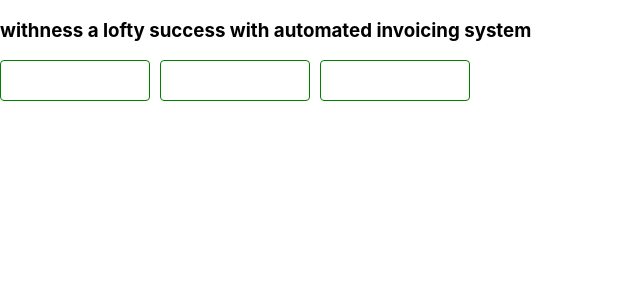
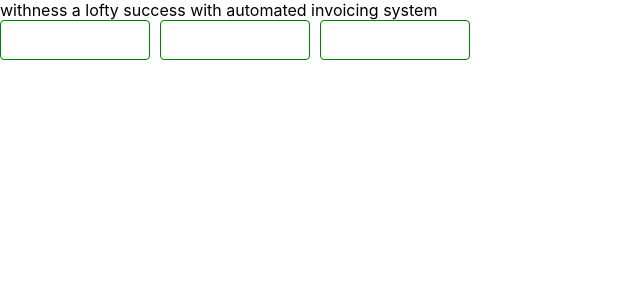
Before and after one commit to alaminyusuf/ticket-app, a Next.js app: page / in a window 1280 px wide. Shown: the top 300 px of the page, without its empty margins (0-640 px from the left). Built offline with nearby package versions, Linux system fonts and the light colour scheme.

Commit message:
Fix: Master head tailwind fix

```diff
--- a/components/MasterHead.tsx
+++ b/components/MasterHead.tsx
@@ -7,19 +7,20 @@ const Header: FC = () => {
       <div className='flex-1 grid'>
         <div className="bg-[url('../public/invoice.png')]  bg-no-repeat"></div>
 
-        <div className='mx-auto w-eighty text-4xl place-items-center'>
-          <h3>
+        <div className='mx-auto w-eighty text-medium place-items-center'>
+          <div>
             <span className='text-forestgreen capitalize'>withness</span> a
-            lofty <span className='text-forestgreen captalize'>success</span>{' '}
+            lofty <span className='text-forestgreen capitalize'>success</span>{' '}
             with automated{' '}
-            <span className='text-forestgreen captalize'>invoicing</span> system
-          </h3>
+            <span className='text-forestgreen capitalize'>invoicing</span>{' '}
+            system
+          </div>
           <Directives />
         </div>
       </div>
 
       <div className='flex-1'>
-        <div className="bg-[url('../public/career.svg')] h-landing bg-cover"></div>
+        <div className="bg-[url('../public/career.svg')] h-landing bg-cover bg-no-repeat"></div>
       </div>
     </div>
   );
```
